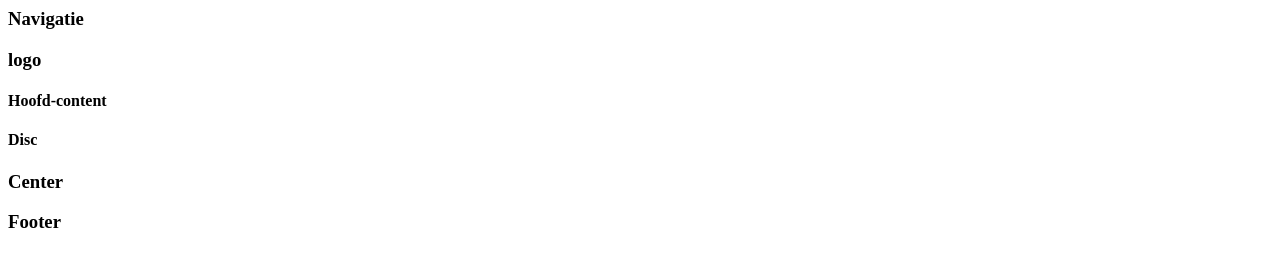
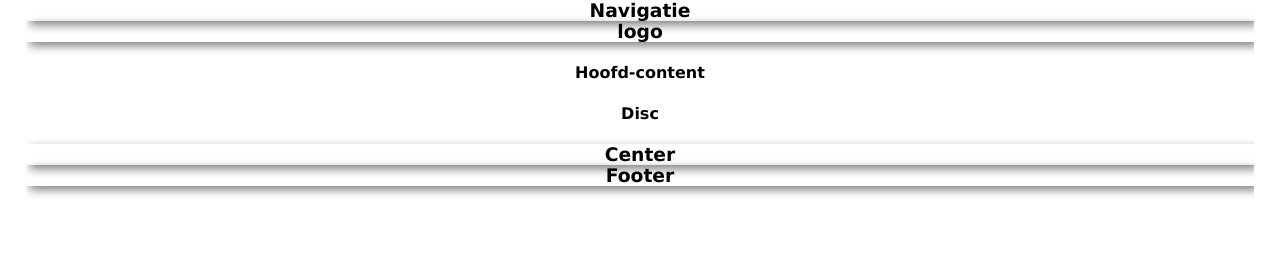
Before and after one commit to mo-alshehab-rami/RadioGaGa, a plain HTML site: page index.html in a window 1280 px wide. Drawn offline with Linux system fonts and the light colour scheme.

Commit message:
het is voor github

```diff
--- a/index.html
+++ b/index.html
@@ -13,7 +13,9 @@ charset=UTF-8">
 <meta name="copyright" content="copyrighr" >
 
 <title>RadioGaGa</title>
-</head>
+<link rel="stylesheet" type="text/css" href="style.css">
+
+ </ head>
 <body>
 <nav>
 <h3>Navigatie</h3>
--- /dev/null
+++ b/style.css
@@ -0,0 +1,27 @@
+/* Stijlen voor RadioGaGA */
+html{
+height: 100%
+width: 100%
+background-color: lightgray;
+overflow: auto;
+
+}
+  body{
+width: 96%;
+margin-top: 0;
+margin-left: auto;
+margin-right: auto;
+margin-bottom: 5%;
+borser: 1px solid;
+overflow: inherit;
+background-color: #fff;
+text-align: center;
+font-family: Verdana, Arial, sans-serif;
+color: #000;
+font-size: 16px;
+font-style: normal;
+}
+  h3{
+margin: 0;
+box-shadow: 4px 4px 10px rgba(0,0,0,0.5);
+}
```
